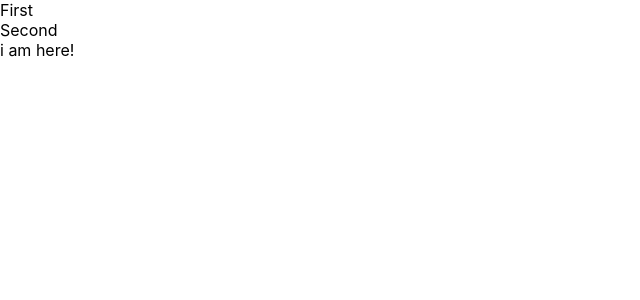
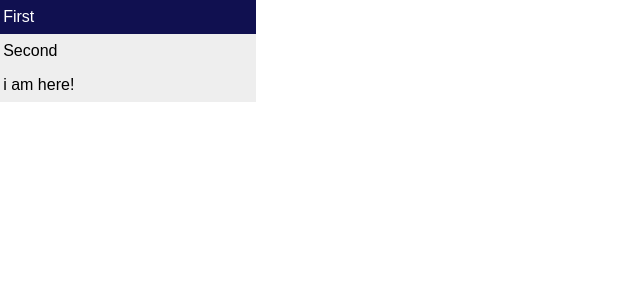
Before and after one commit to luizgfranca/tejat-web, a Next.js app: page / in a window 1280 px wide. Shown: the top 300 px of the page, without its empty margins (0-640 px from the left). Built offline with nearby package versions, Linux system fonts and the light colour scheme.

Commit message:
Creation of selector base styles

```diff
--- a/ui/selector/index.tsx
+++ b/ui/selector/index.tsx
@@ -1,3 +1,5 @@
+import selectorBaseStyle from './style.module.css'
+
 interface SelectorPropItem {
   description: string;
   action: Function;
@@ -11,12 +13,12 @@ interface SelectorProps {
 // TODO: there should be a default message when no option
 const Selector: React.FC<SelectorProps> = ({ options }) => {
   return (
-    <div className="selector">
+    <div className={selectorBaseStyle.selector}>
       {options.length > 0 ? (
         options.map((option) => {
           return (
             <div
-              className="selector-option"
+              className={selectorBaseStyle.selectorOption}
               onClick={() => {
                 option.action();
               }}
--- a/ui/selector/style.module.css
+++ b/ui/selector/style.module.css
@@ -0,0 +1,16 @@
+.selector {
+    background-color: #eeeeee;
+    width: 20%;
+}
+
+.selectorOption {
+    padding: 0.5rem 0.2rem;
+
+    font-size: 1rem;
+    font-family: Arial, Helvetica, sans-serif;
+}
+
+.selectorOption:hover {
+    background-color: #101050;
+    color: #ffffff;
+}
```
